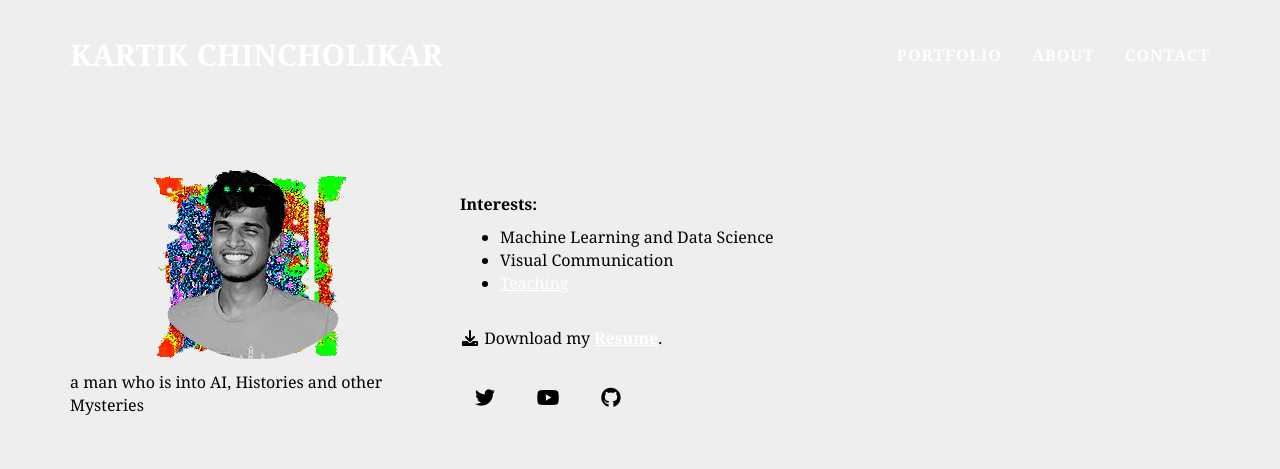
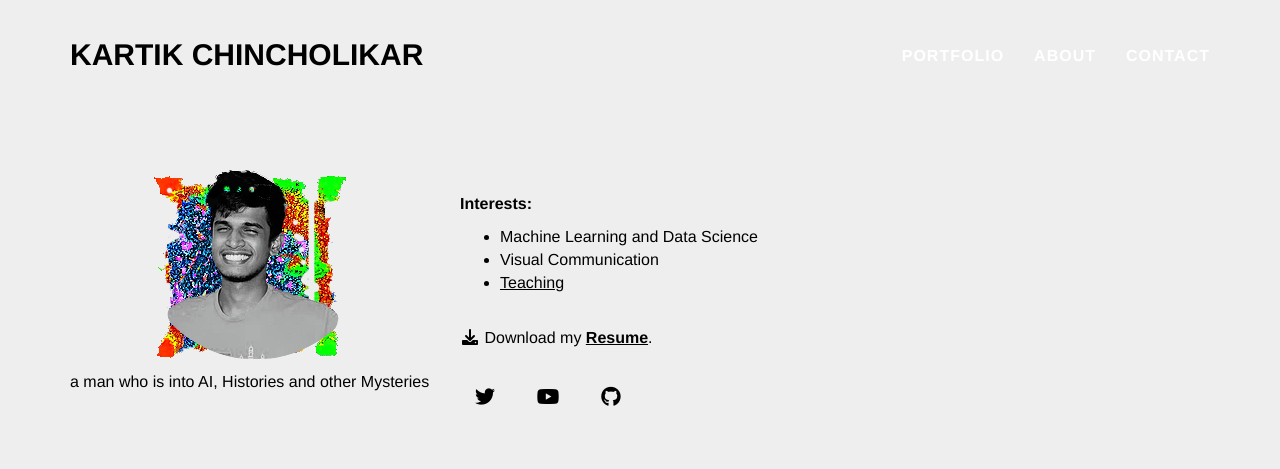
Before and after one commit to kartikchincholikar/kartikchincholikar.github.io, a Jekyll site: the page built from _posts/2014-07-19-Group Equivariant Neural Networks.markdown, in a window 1280 px wide and 1400 px high. Shown: the top 469 px of the window. Built offline with Jekyll 4.4.1, drawn with Linux system fonts in a browser that asks for light colours; grey boxes are pictures that could not be loaded.

Commit message:
color flip changes

```diff
--- a/_includes/about.html
+++ b/_includes/about.html
@@ -5,11 +5,11 @@
       <div class="col-lg-4">
         <p><br><<b> WORK EX </b>><br>
         <ul style="font-size: 20px;">
-          <li style="margin-bottom: 10px;">Research Associate and Teaching Assistant @ <a href="https://www.equitechfutures.com/" target="_blank" style="color:white;"><u><b>Equitech Futures</b></u></a><br>[2022-2023]<br></li>
-          <li style="margin-bottom: 10px;">Professional Badminton Player and Coach @ <a href="https://www.youtube.com/@BadmintonSchoolHINDI/featured" target="_blank" style="color:white;"><u><b>Badminton School</b></u></a><br>[2014-2022]<br></li>
-          <li style="margin-bottom: 10px;">Machine Learning Educator and Storyteller on <a href="https://www.youtube.com/@kartikc1233" target="_blank" style="color:white;"><u><b>YouTube</b></u></a><br>[2020-Present]<br></li>
+          <li style="margin-bottom: 10px;">Research Associate and Teaching Assistant @ <a href="https://www.equitechfutures.com/" target="_blank" style="color:rgb(0, 0, 0);"><u><b>Equitech Futures</b></u></a><br>[2022-2023]<br></li>
+          <li style="margin-bottom: 10px;">Professional Badminton Player and Coach @ <a href="https://www.youtube.com/@BadmintonSchoolHINDI/featured" target="_blank" style="color:rgb(0, 0, 0);"><u><b>Badminton School</b></u></a><br>[2014-2022]<br></li>
+          <li style="margin-bottom: 10px;">Machine Learning Educator and Storyteller on <a href="https://www.youtube.com/@kartikc1233" target="_blank" style="color:rgb(0, 0, 0);"><u><b>YouTube</b></u></a><br>[2020-Present]<br></li>
           <li style="margin-bottom: 10px;">Scriptwriter and Short-Video Producer as a <b>Freelancer</b> <br>[2019-Present]<br></li>
-          <li style="margin-bottom: 10px;">Sports Gamification and Android Development @ <a href="http://sportshackwellness.com/" target="_blank" style="color:white;"><u><b>SportShack Wellness</b></u></a><br>[2017-2018]<br></li>
+          <li style="margin-bottom: 10px;">Sports Gamification and Android Development @ <a href="http://sportshackwellness.com/" target="_blank" style="color:rgb(0, 0, 0);"><u><b>SportShack Wellness</b></u></a><br>[2017-2018]<br></li>
         </ul>
         <br>
         <br>
@@ -17,7 +17,7 @@
       </div>
       <div class="col-lg-4 col-lg-offset-2">
         <p><br><<b> MOTIVATION </b>><br>
-          I'm keen on studying <a href="https://geometricdeeplearning.com/" target="_blank" style="color:white;"><u><b>Geometric Deep Learning</b></u></a>, which is all about designing Neural Network architechtures which respect the Symmetries in the data.<br>
+          I'm keen on studying <a href="https://geometricdeeplearning.com/" target="_blank" style="color:rgb(0, 0, 0);"><u><b>Geometric Deep Learning</b></u></a>, which is all about designing Neural Network architechtures which respect the Symmetries in the data.<br>
           <br><br>
           <<b> EDUCATION </b>><br>
 I studied Mechanical Engineering at Savitribai Phule Pune University, India.
--- a/_includes/contact_static.html
+++ b/_includes/contact_static.html
@@ -13,7 +13,7 @@
         </ul>
 
         </p>
-        <p>Schedule a Discovery Call with me <a href="https://calendly.com/kartik-ml-meet/coffee-chat-kartik" target="_blank" style="color:white;"><u><b>here</b></u></a>.</p>
+        <p>Schedule a Discovery Call with me <a href="https://calendly.com/kartik-ml-meet/coffee-chat-kartik" target="_blank" style="color:rgb(0, 0, 0);"><u><b>here</b></u></a>.</p>
         <p>Email: [name].niszoig@gmail.com</p>
         <ul class="list-inline">
           {% for network in site.social %}
--- a/_includes/header.html
+++ b/_includes/header.html
@@ -12,11 +12,11 @@
           <ul>
             <li>Machine Learning and Data Science</li>
             <li>Visual Communication</li>
-            <li><a href="https://intro2ai.github.io/en/" target="_blank" style="color:white;"><u>Teaching</u></a></li>
+            <li><a href="https://intro2ai.github.io/en/" target="_blank" style="color:rgb(0, 0, 0);"><u>Teaching</u></a></li>
           </ul>
         </p>
         <br>
-        <p><i class="fas fa-download pr-1 fa-fw"></i> Download my <a href="img/RESUME_Kartik_Chincholikar.pdf" target="_blank" style="color:white;"><u><b>Resume</b></u></a>.</p>
+        <p><i class="fas fa-download pr-1 fa-fw"></i> Download my <a href="img/RESUME_Kartik_Chincholikar.pdf" target="_blank" style="color:rgb(0, 0, 0);"><u><b>Resume</b></u></a>.</p>
         <ul class="list-inline">
           {% for network in site.social %}
           <li>
--- a/_includes/modals.html
+++ b/_includes/modals.html
@@ -28,7 +28,7 @@
                 text-transform: lowercase; /* Convert text to all uppercase */
               }
             </style>
-            <br><p style="text-align: left;" class="bold-helvetica">{{ post.description }}</p><br>
+            <br><p style="text-align: left; color: rgb(0, 0, 0);" class="bold-helvetica">{{ post.description }}</p><br>
 
             <!--<ul class="list-inline item-details">
               {% if post.project-date %}
```
Also changed, not shown: _includes/css/main.css (+11 -6 lines).
